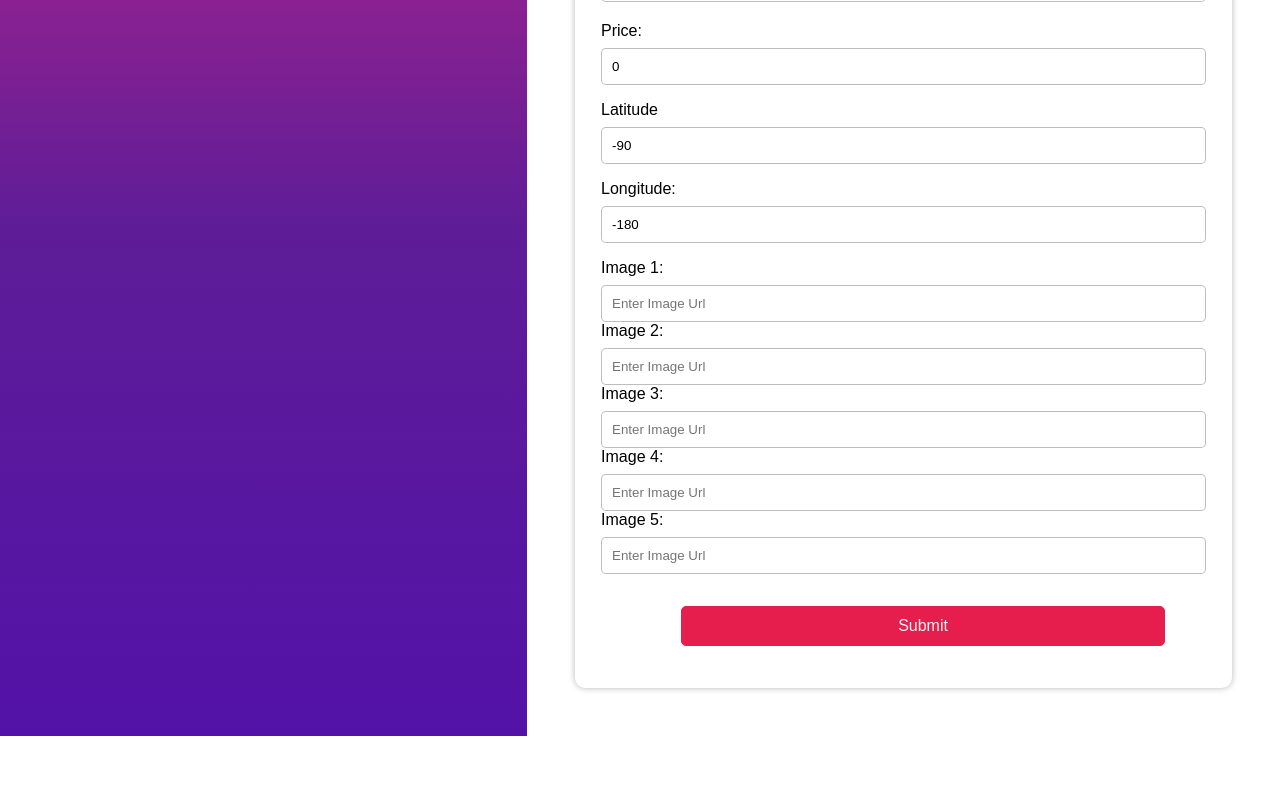
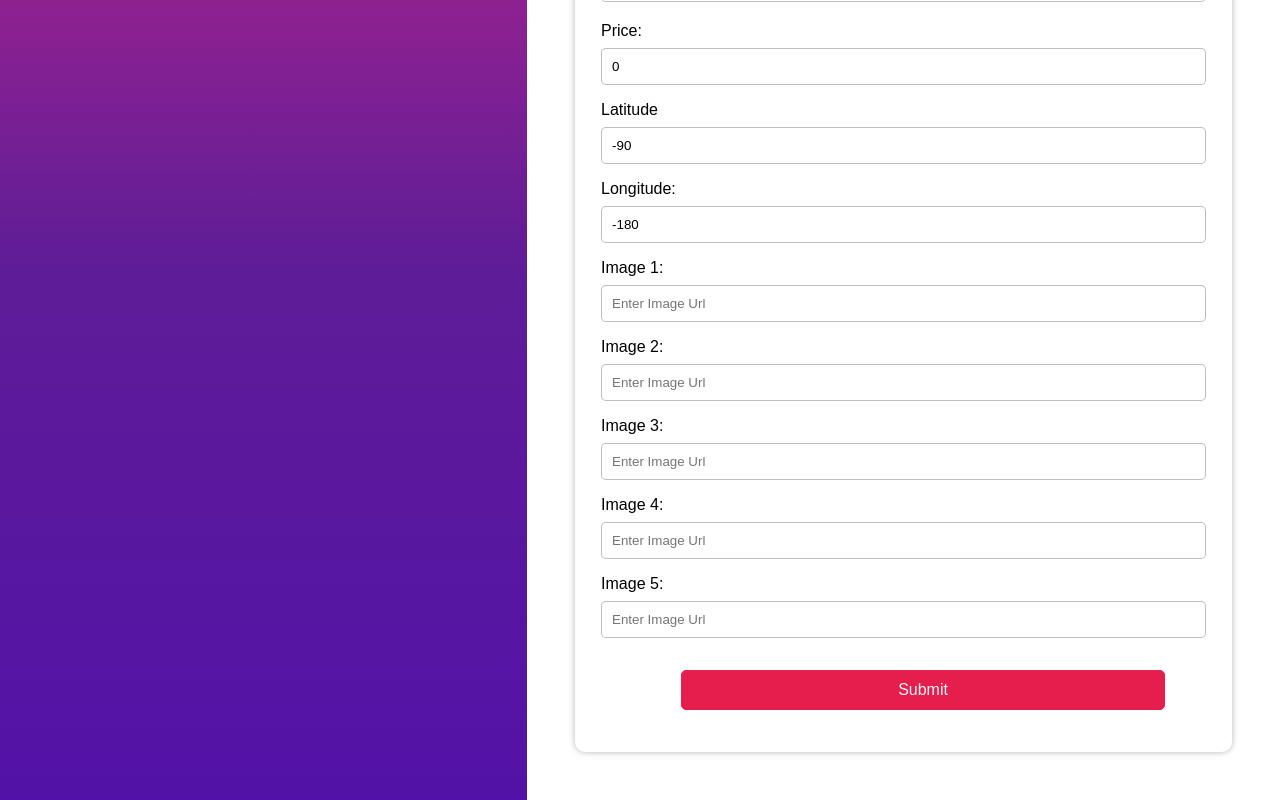
Before and after one commit to varshagade211/AirBnB, a React (Create React App) app in the folder frontend/: page /spots in a window 1280 px wide. Shown: the part 537-1337 px from the top of the page. Before the commit the page ends 1273 px from the top, so only its background shows below. Built offline with nearby package versions, Linux system fonts and the light colour scheme; no server answers.

Commit message:
Fix Create Spot Form

```diff
--- a/frontend/src/components/Spots/CreateSpot.js
+++ b/frontend/src/components/Spots/CreateSpot.js
@@ -210,16 +210,20 @@ function CreateSpot(){
                 <div  className='createSpotFormInputContainer'>
                    <label className='createFormLabel'>Image 1:</label><br/>
                   <input className='createSpotInputs' type='text' name='image'  placeholder='Enter Image Url'  value={imageUrl1}  onChange={(e) => setImageUrl1(e.target.value) }/><br />
-
+                </div>
+                <div  className='createSpotFormInputContainer'>
                   <label className='createFormLabel'>Image 2:</label><br/>
                   <input className='createSpotInputs' type='text' name='image'  placeholder='Enter Image Url'  value={imageUrl2}  onChange={(e) => setImageUrl2(e.target.value) }/><br />
-
+                </div>
+                <div  className='createSpotFormInputContainer'>
                   <label className='createFormLabel'>Image 3:</label><br/>
                   <input className='createSpotInputs' type='text' name='image'  placeholder='Enter Image Url'  value={imageUrl3}  onChange={(e) => setImageUrl3(e.target.value) }/><br />
-
+                 </div>
+                 <div  className='createSpotFormInputContainer'>
                   <label className='createFormLabel'>Image 4:</label><br/>
                   <input className='createSpotInputs' type='text' name='image'  placeholder='Enter Image Url' value={imageUrl4}  onChange={(e) => setImageUrl4(e.target.value) }/><br />
-
+                 </div>
+                 <div  className='createSpotFormInputContainer'>
                   <label className='createFormLabel'>Image 5:</label><br/>
                   <input className='createSpotInputs' type='text' name='image' placeholder='Enter Image Url'  value={imageUrl5}  onChange={(e) => setImageUrl5(e.target.value) }/><br />
 
```
